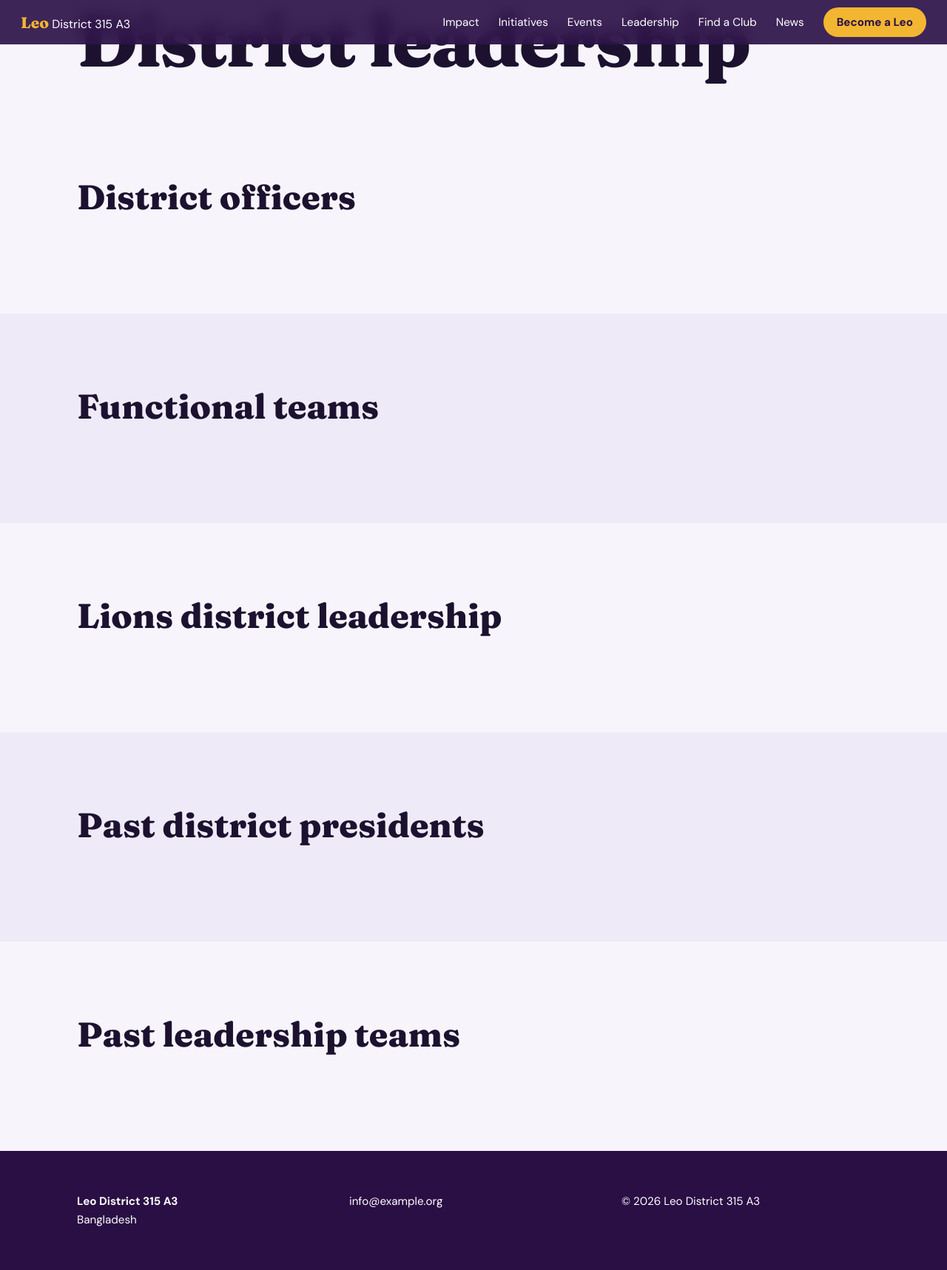
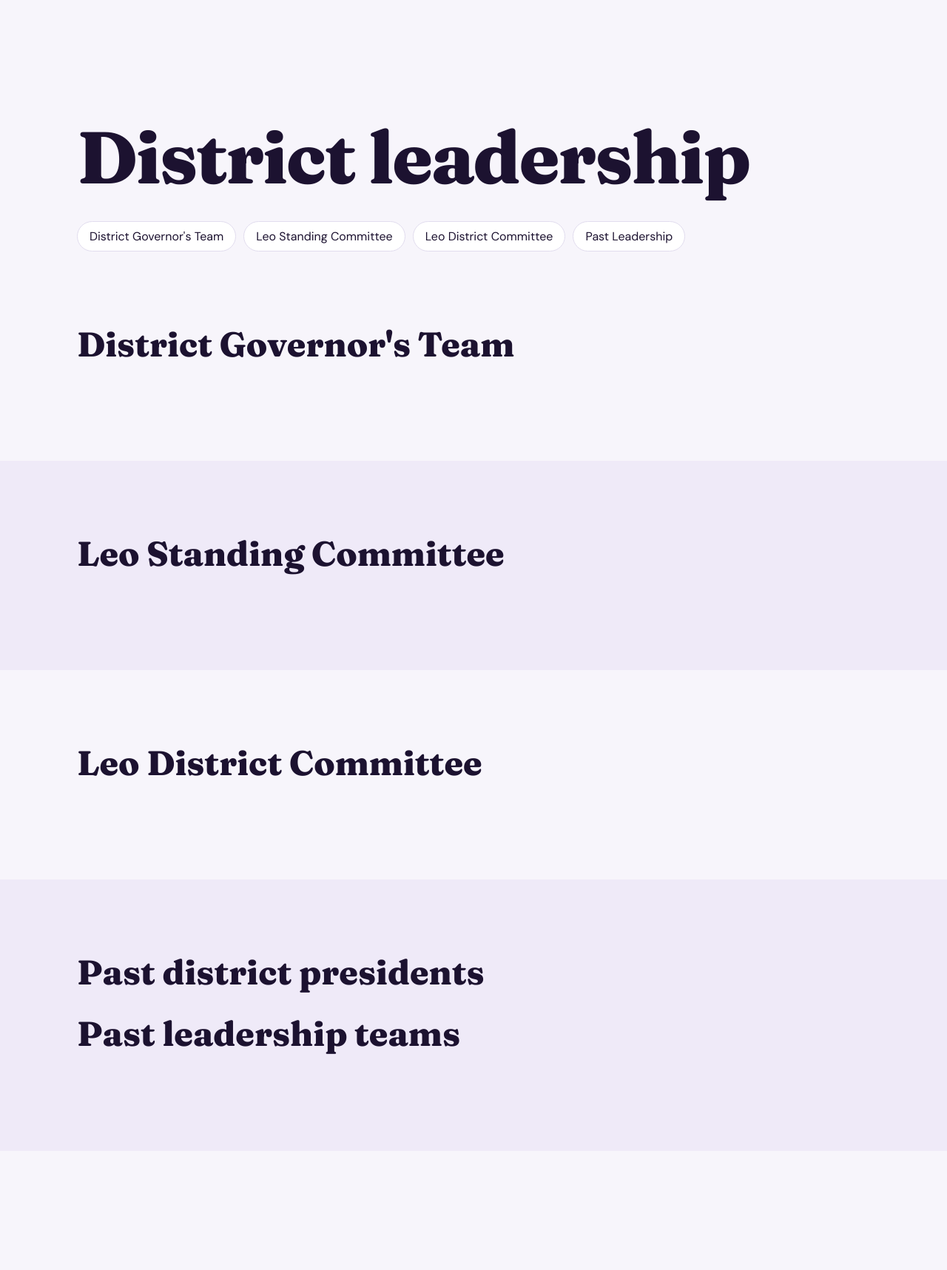
Before and after one commit to tanvir95sajin/leo315a3, a plain HTML site: page leadership.html in a window 1280 px wide. Shown: the whole page at 74% size. After the commit the page ends 1556 px from the top, so only its background shows below. Drawn offline with Linux system fonts and the light colour scheme.

Commit message:
Add files via upload

```diff
--- a/leadership.html
+++ b/leadership.html
@@ -4,58 +4,43 @@
 <meta charset="utf-8">
 <meta name="viewport" content="width=device-width, initial-scale=1">
 <title>District Leadership | Leo District 315 A3</title>
+<meta name="description" content="Meet the Lions District Governor's team, the Leo Standing Committee and the Leo District Committee.">
+<meta property="og:title" content="District Leadership | Leo District 315 A3">
+<meta property="og:description" content="Meet the Lions District Governor's team, the Leo Standing Committee and the Leo District Committee.">
+<meta property="og:image" content="https://leo315a3.vercel.app/assets/img/hero.jpg">
+<link rel="icon" href="assets/img/logos/leo.svg">
 <link rel="preconnect" href="https://fonts.googleapis.com">
 <link rel="preconnect" href="https://fonts.gstatic.com" crossorigin>
 <link href="https://fonts.googleapis.com/css2?family=DM+Sans:wght@400;500;700&family=Fraunces:opsz,wght@9..144,600;9..144,800&display=swap" rel="stylesheet">
 <link rel="stylesheet" href="assets/css/style.css">
-<link rel="stylesheet" href="assets/css/leadership.css">
 </head>
-<body>
-<header class="nav solid" id="nav">
-  <a class="brand" href="index.html"><b>Leo</b> District 315 A3</a>
-  <button class="burger" id="burger" aria-label="Menu" aria-expanded="false"><span></span><span></span></button>
-  <nav id="menu">
-    <a href="index.html#impact">Impact</a><a href="index.html#initiatives">Initiatives</a><a href="index.html#events">Events</a>
-    <a href="leadership.html">Leadership</a><a href="index.html#clubs">Find a Club</a><a href="index.html#news">News</a>
-    <a class="pill" href="index.html#clubs">Become a Leo</a>
-  </nav>
-</header>
+<body data-page="leadership">
 <main>
-  <section class="page-head">
-    <div class="wrap">
+<section class="page-head"><canvas class="fx"></canvas><div class="wrap">
   <h1>District leadership</h1>
   <p class="lede" id="termLine"></p>
-    </div>
-  </section>
-  <section class="sec"><div class="wrap">
-    <h2>District officers</h2>
-    <div class="people big" id="officers"></div>
+  <div class="chips jump"><a class="chip" href="#dg">District Governor's Team</a><a class="chip" href="#standing">Leo Standing Committee</a><a class="chip" href="#leo">Leo District Committee</a><a class="chip" href="#past">Past Leadership</a></div>
 </div></section>
-  <section class="sec tint"><div class="wrap">
-    <h2>Functional teams</h2>
-    <div id="teams"></div>
+<section class="sec" id="dg"><div class="wrap">
+  <h2 class="with-logo"><span id="dgLogo"></span>District Governor's Team</h2>
+  <div id="dgBody"></div>
 </div></section>
-  <section class="sec"><div class="wrap">
-    <h2>Lions district leadership</h2>
-    <div class="people big" id="lions"></div>
+<section class="sec tint" id="standing"><div class="wrap">
+  <h2>Leo Standing Committee</h2>
+  <div id="standingBody"></div>
 </div></section>
-  <section class="sec tint"><div class="wrap">
+<section class="sec" id="leo"><div class="wrap">
+  <h2 class="with-logo"><span id="leoLogo"></span>Leo District Committee</h2>
+  <div id="leoBody"></div>
+</div></section>
+<section class="sec tint" id="past"><div class="wrap">
   <h2>Past district presidents</h2>
   <ul class="past" id="presidents"></ul>
-  </div></section>
-  <section class="sec"><div class="wrap">
-    <h2>Past leadership teams</h2>
-    <ul class="past" id="past"></ul>
+  <h2 class="gap">Past leadership teams</h2>
+  <ul class="past" id="pastTeams"></ul>
 </div></section>
 </main>
-<footer>
-  <div class="wrap foot">
-    <div><b>Leo District 315 A3</b><br>Bangladesh</div>
-    <div><a href="mailto:info@example.org">info@example.org</a></div>
-    <div>&copy; <span id="yr"></span> Leo District 315 A3</div>
-  </div>
-</footer>
-<script src="assets/js/leadership-data.js"></script>
-<script src="assets/js/leadership.js"></script>
+<script src="assets/js/data.js"></script>
+<script src="assets/js/main.js"></script>
 </body>
 </html>
```
Also changed, not shown: gallery.html (added, +37 -0 lines). Lines whose indentation alone changed are shown as unchanged.
